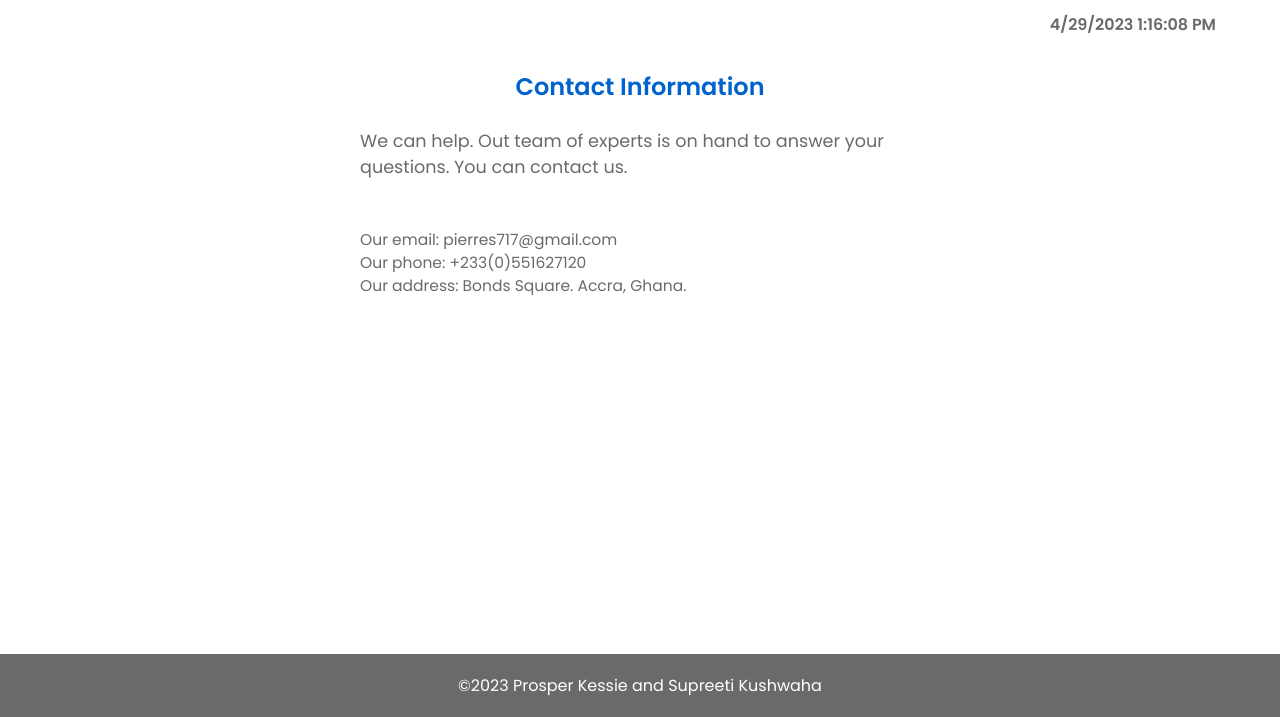
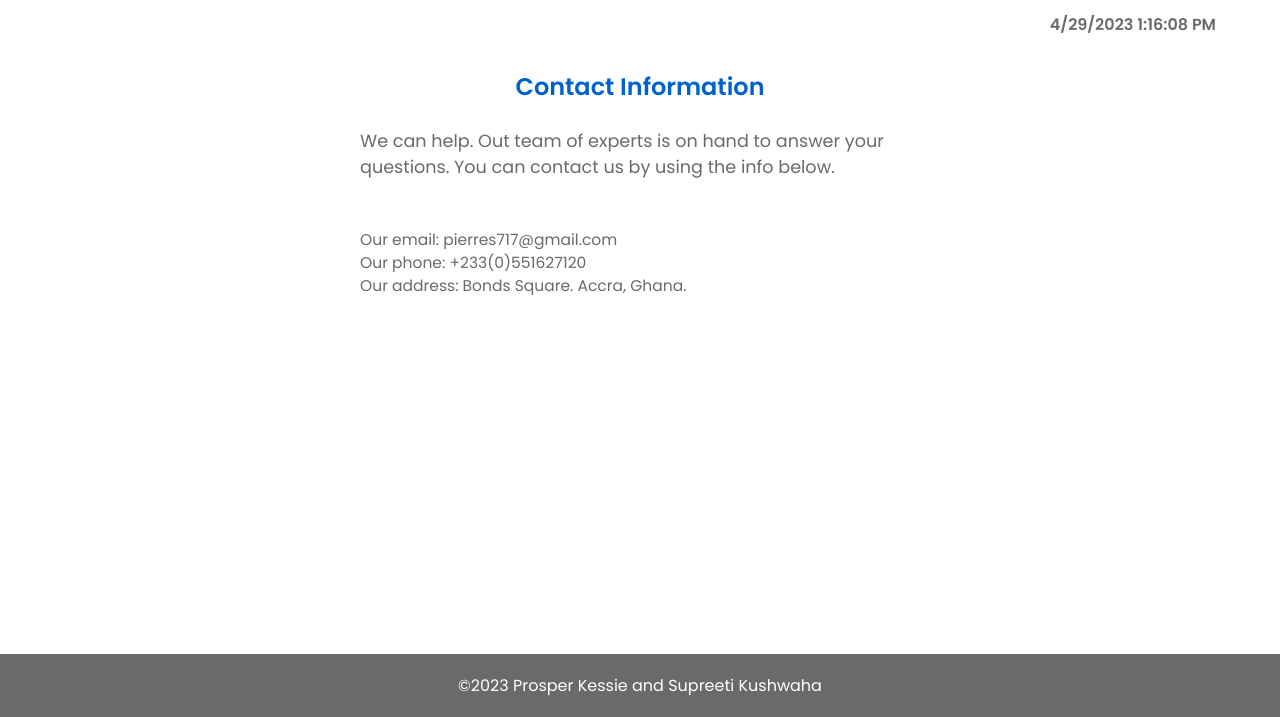
Before and after one commit to kessie2862/Awesome-books, a website: page index.html in a window 1280 px wide. Both pictures are taken after a click on the link "Contact". Shown: the part 83-800 px from the top of the page. Drawn offline with Linux system fonts and the light colour scheme.

```diff
--- a/index.html
+++ b/index.html
@@ -49,7 +49,7 @@
         <h2>Contact Information</h2>
         <h3>
           We can help. Out team of experts is on hand to answer your questions.
-          You can contact us.
+          You can contact us by using the info below.
         </h3>
         <ul>
           <li>Our email: pierres717@gmail.com</li>
```
